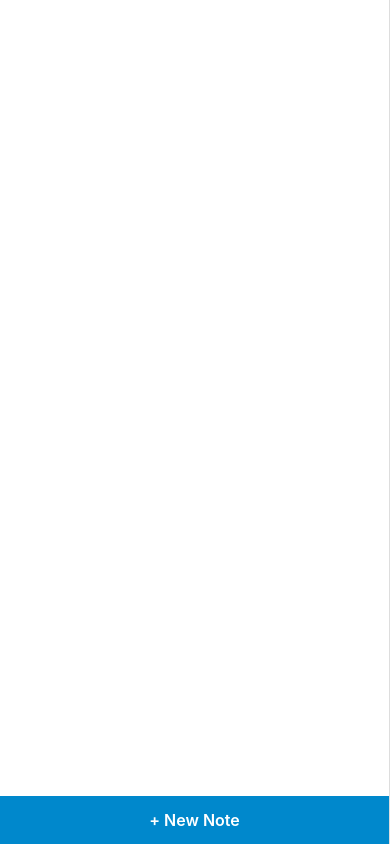
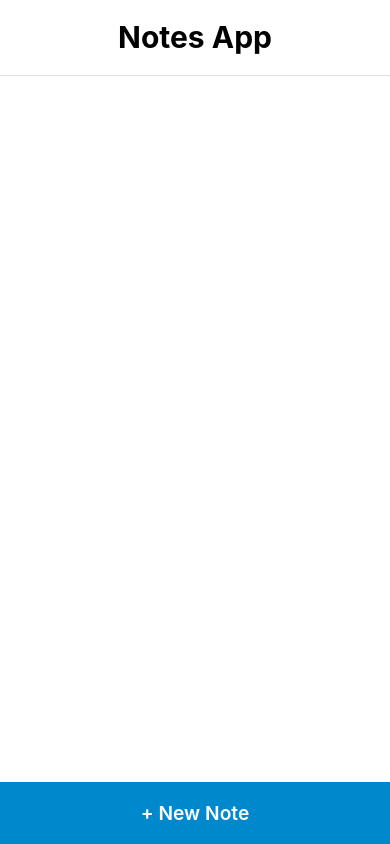
Before and after one commit to dev-rodion/notes-app, a React (Create React App) app: page / in a window 390 px wide. Built offline with nearby package versions, Linux system fonts and the light colour scheme.

Commit message:
Added new styles. Fixed adaptive

```diff
--- a/src/App.css
+++ b/src/App.css
@@ -41,25 +41,40 @@ button:hover {
 .app-sidebar {
   width: 300px;
   height: 100vh;
+  display: flex;
+  flex-direction: column;
+  height: 100%;
+  justify-content: space-between;
   border-right: 1px solid #ddd;
 }
 
 .app-sidebar-header {
-  display: flex;
-  justify-content: space-between;
-  padding: 25px 15px;
+  text-align: center;
+  padding: 20px 15px;
+  border-bottom: 1px solid #ddd;
 }
 .app-sidebar-header h1 {
   margin: 0;
+  font-size: 30px;
 }
 
+.app-sidebar-new {
+  width: 100%;
+  font-weight: 600;
+  padding: 20px 0;
+  font-size: 1.2em;
+  background-color: #08c;
+  color: #fff;
+}
 .app-sidebar-notes {
-  height: calc(100vh - 78px);
+  flex: 1;
+  /* height: calc(100vh - 78px); */
   overflow-y: scroll;
 }
 .app-sidebar-note {
   cursor: pointer;
   position: relative;
+  border-bottom: 1px solid #ddd;
 }
 .app-sidebar-note-content {
   padding: 15px;
@@ -229,13 +244,6 @@ textarea {
 @media (max-width: 768px) {
   .app-sidebar {
     width: 200px;
-    display: flex;
-    flex-direction: column;
-    height: 100%;
-    justify-content: space-between;
-  }
-  .app-sidebar-header h1 {
-    display: none;
   }
   .app-sidebar-header button {
     width: 100%;
@@ -243,10 +251,6 @@ textarea {
     padding: 15px 0;
     background-color: #08c;
     color: #fff;
-  }
-  .app-sidebar-header {
-    order: 1;
-    padding: 0;
   }
   .app-sidebar-notes {
     height: auto;
@@ -293,5 +297,18 @@ textarea {
   }
   .app-sidebar {
     width: 100%;
+    border: none;
+  }
+  .app-sidebar-note-content {
+    padding: 20px 15px;
+  }
+  .sidebar-note-title strong {
+    font-size: 100%;
+    max-width: calc(100% - 54px);
+  }
+  .app-sidebar-note button {
+    top: 20px;
+    right: 10px;
+    font-size: 100%;
   }
 }
--- a/src/Sidebar.js
+++ b/src/Sidebar.js
@@ -9,7 +9,6 @@ function Sidebar({
     <div className="app-sidebar">
       <div className="app-sidebar-header">
         <h1>Notes App</h1>
-        <button onClick={onAddNote}>+ New Note</button>
       </div>
 
       <div className="app-sidebar-notes">
@@ -49,6 +48,10 @@ function Sidebar({
             );
           })}
       </div>
+
+      <button className="app-sidebar-new" onClick={onAddNote}>
+        + New Note
+      </button>
     </div>
   );
 }
```
